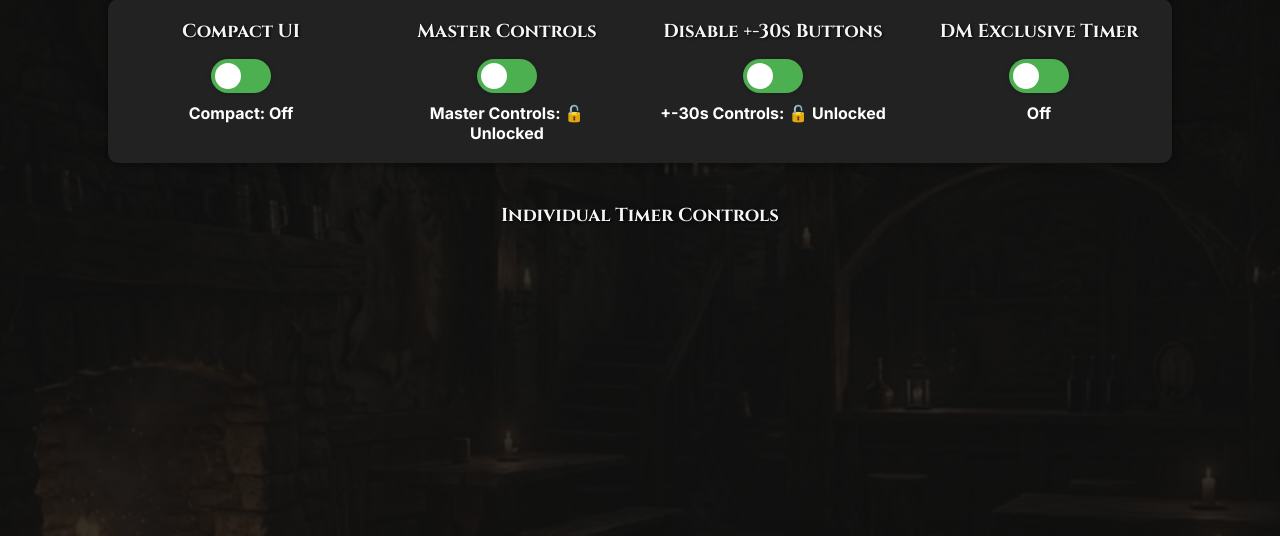
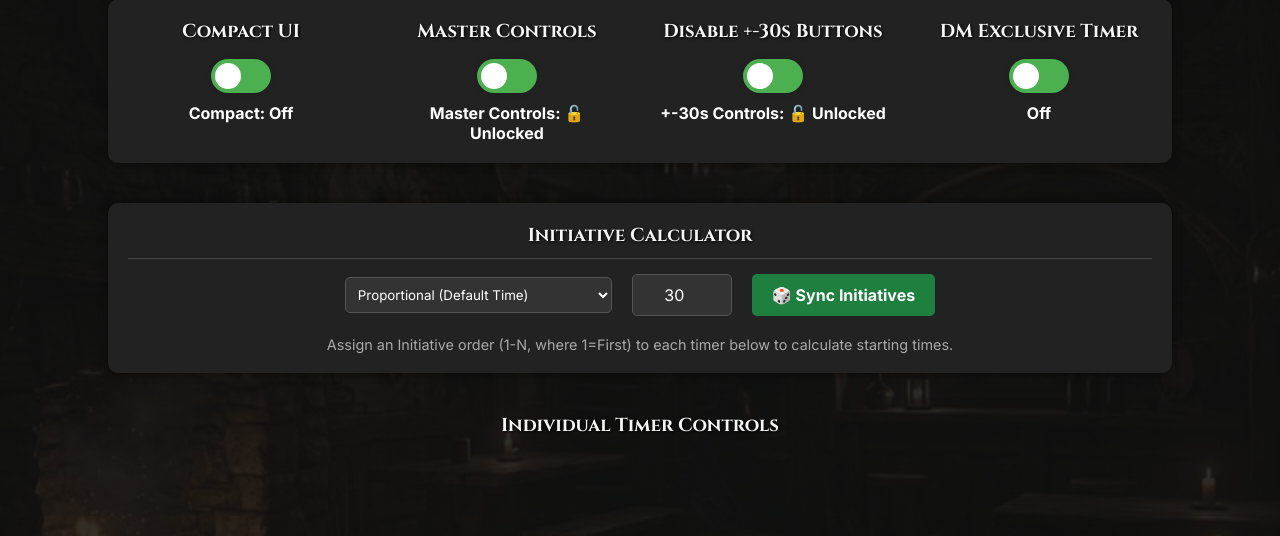
Before and after one commit to dvglitch/DnD-Clock, a Flask app: page /control in a window 1280 px wide. Shown: the part 284-820 px from the top of the page. Run offline with Flask 3, Linux system fonts and the light colour scheme; parts of the project's set-up code (start-up, migrations or seed data) failed here and were passed over; some libraries are stand-ins or nearby versions.

Commit message:
Add initiative calc

```diff
--- a/settings.json
+++ b/settings.json
@@ -1,14 +1,16 @@
 {
-    "num_timers": 4,
+    "num_timers": 6,
     "dm_exclusive": true,
     "locked": false,
     "adjust_locked": false,
-    "DEFAULT_DURATION": 120,
+    "DEFAULT_DURATION": 225,
     "timer_names": {
         "1": "Angel",
-        "2": "Jacob",
+        "2": "Hailey",
         "3": "Alastor",
-        "4": "Timer 4"
+        "4": "Big bad",
+        "5": "Timer 5",
+        "6": "Timer 6"
     },
     "theme": "tavern"
 }
--- a/static/js/control.js
+++ b/static/js/control.js
@@ -76,28 +76,39 @@ socket.on("update", (data) => {
 
             div.innerHTML = `
                 <div style="display:flex; flex-direction:column; gap:10px;">
-                    <!-- Top Row: Name and Condition side-by-side -->
+                    <!-- Top Row: Name and Condition -->
                     <div style="display:flex; gap:10px;">
                         <input
                             type="text"
                             id="name-${i}"
                             placeholder="Timer Name"
-                            style="flex:3; box-sizing:border-box; font-weight:bold; font-size:1.1em; margin:0;"
+                            style="flex:1; min-width:0; box-sizing:border-box; font-weight:bold; font-size:1.1em; margin:0;"
                         >
                         <input
                             type="text"
                             id="condition-${i}"
                             placeholder="Condition"
-                            style="flex:2; box-sizing:border-box; font-size:1em; margin:0;"
+                            style="flex:1; min-width:0; box-sizing:border-box; font-size:1em; margin:0;"
                         >
                     </div>
 
                     <!-- Time and Status inline -->
-                    <div style="display:flex; justify-content:space-between; align-items:flex-end; margin:10px 0;">
-                        <div id="time-display-${i}" style="font-size:48px; font-weight:bold; line-height:1; font-variant-numeric: tabular-nums;"></div>
-                        <div style="text-align:right;">
-                            <div id="status-${i}" style="font-size:14px; text-transform:uppercase; letter-spacing:1px; opacity:0.8;"></div>
-                            <div id="position-${i}" style="font-size:18px; font-weight:bold; margin-top:4px;"></div>
+                    <div style="display:flex; justify-content:space-between; align-items:stretch; margin:10px 0;">
+                        <div style="display:flex; flex-direction:column; justify-content:flex-end;">
+                            <div id="time-display-${i}" style="font-size:48px; font-weight:bold; line-height:1; font-variant-numeric: tabular-nums;"></div>
+                        </div>
+                        <div style="display:flex; align-items:stretch; gap:10px; text-align:right;">
+                            <div style="display:flex; flex-direction:column; justify-content:space-evenly; padding:4px 0;">
+                                <div id="status-${i}" style="font-size:14px; text-transform:uppercase; letter-spacing:1px; opacity:0.8; line-height:1;"></div>
+                                <div id="position-${i}" style="font-size:18px; font-weight:bold; line-height:1; min-height:18px;"></div>
+                            </div>
+                            <input
+                                type="number"
+                                id="init-rank-${i}"
+                                placeholder="Initiative"
+                                title="Initiative (1=First)"
+                                style="width:110px; height:auto; box-sizing:border-box; font-size:1.3em; margin:0; padding:4px; text-align:center;"
+                            >
                         </div>
                     </div>
 
@@ -329,3 +340,24 @@ function updateLockUI() {
         }
     }
 }
+
+function calculateInitiatives() {
+    const mode = document.getElementById("initMode").value;
+    const intervalStr = document.getElementById("initInterval").value;
+    const interval = parseInt(intervalStr) || 30;
+
+    const ranks = {};
+    for (let i = 1; i <= numTimers; i++) {
+        const val = document.getElementById(`init-rank-${i}`)?.value;
+        if (val) {
+            ranks[i] = parseInt(val);
+        }
+    }
+
+    if (Object.keys(ranks).length === 0) {
+        alert("Please assign an Initiative order (1, 2, 3...) to at least one timer.");
+        return;
+    }
+
+    socket.emit("calculate_initiatives", { mode, interval, ranks });
+}
--- a/static/js/display.js
+++ b/static/js/display.js
@@ -50,7 +50,7 @@ socket.on("update", (data) => {
 
         let boxShadow = "0 4px 10px rgba(0,0,0,0.5)";
         if (t.raised_hand) {
-            boxShadow = "0 0 25px 8px rgba(255, 215, 0, 0.8), " + boxShadow;
+            boxShadow = "inset 0 0 50px 10px rgba(255, 215, 0, 0.5), inset 0 0 20px 5px rgba(255, 215, 0, 0.8), " + boxShadow;
         }
 
         const div = document.createElement("div");
--- a/templates/control.html
+++ b/templates/control.html
@@ -78,6 +78,20 @@
                 </div>
             </div>
 
+            <!-- INITIATIVE SYSTEM -->
+            <div style="margin-bottom:40px; background:#222; padding:20px; border-radius:10px; box-shadow:0 0 10px rgba(0,0,0,0.5); width:80%; margin-left:auto; margin-right:auto;">
+                <h3 style="margin:0 0 10px 0; border-bottom:1px solid #444; padding-bottom:10px; text-align:center;">Initiative Calculator</h3>
+                <div style="display:flex; justify-content:center; gap:20px; align-items:center; flex-wrap:wrap; margin-top:15px;">
+                    <select id="initMode" style="background:#333; color:white; border:1px solid #555; padding:8px; border-radius:5px; font-family:'Inter', sans-serif;">
+                        <option value="proportional">Proportional (Default Time)</option>
+                        <option value="interval">Interval (Max time becomes Default)</option>
+                    </select>
+                    <input id="initInterval" type="number" placeholder="Interval (s)" value="30" style="width:100px; padding:8px; background:#333; color:white; border:1px solid #555; border-radius:5px;">
+                    <button onclick="calculateInitiatives()" style="background:#1e7f3f; color:white; border:none; padding:10px 20px; border-radius:5px; font-weight:bold; cursor:pointer;">🎲 Sync Initiatives</button>
+                    <div style="color:#aaa; font-size:0.9em;">Assign an Initiative order (1-N, where 1=First) to each timer below to calculate starting times.</div>
+                </div>
+            </div>
+
             <!-- TIMERS -->
             <h3>Individual Timer Controls</h3>
             <div id="timers" style="
```
Also changed, not shown: socket_events.py (+48 -0 lines).
